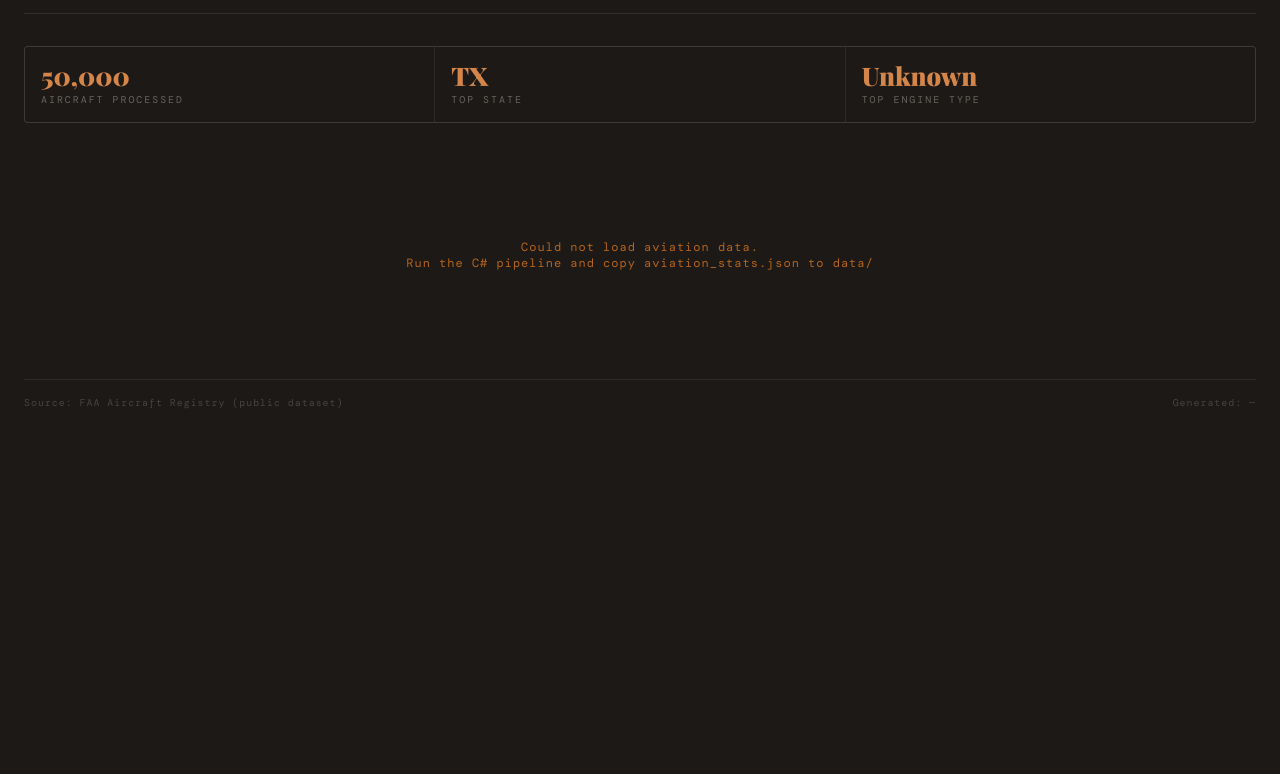
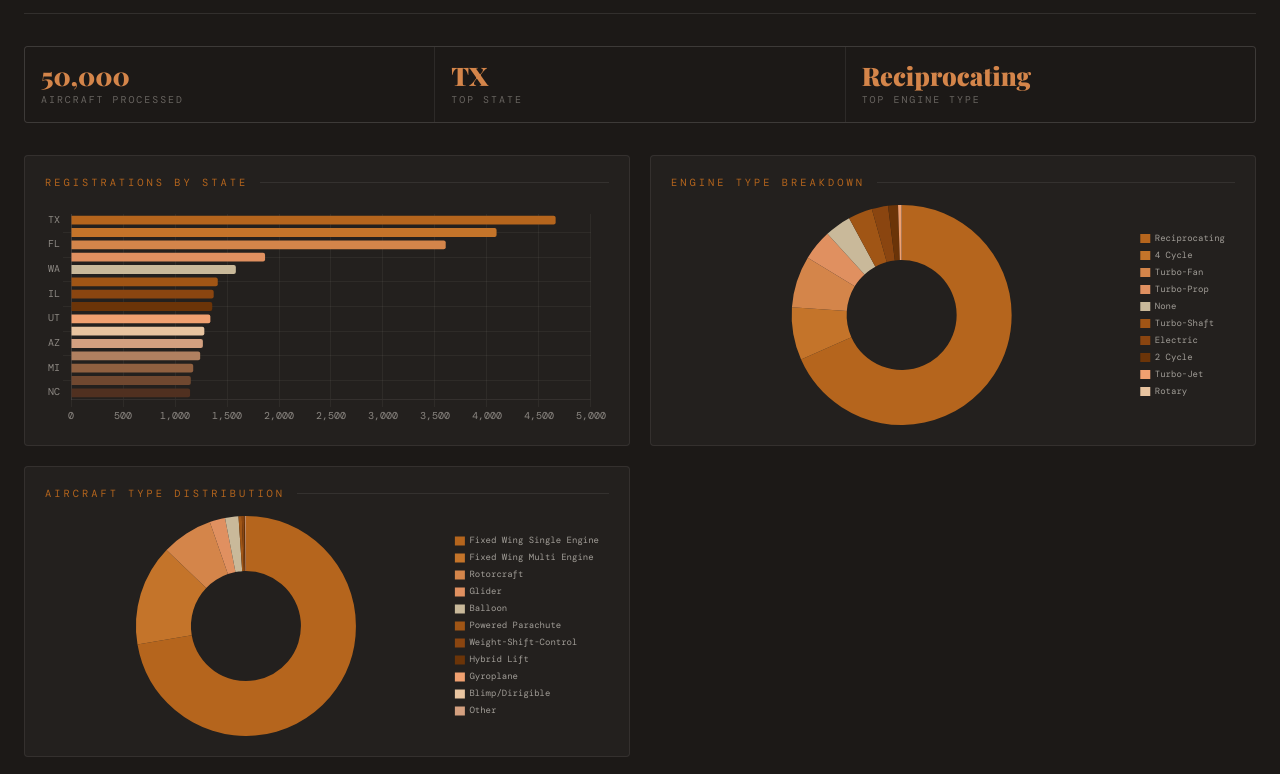
Before and after one commit to Ethan-Reyes/website-rep-reyes, a website: page code/aviation.html in a window 1280 px wide. Shown: the part 97-871 px from the top of the page. Before the commit the page ends 800 px from the top, so only its background shows below. Drawn offline with nearby package versions, Linux system fonts and the light colour scheme.

Commit message:
fix: resolve aviation dashboard pathing, data extraction, and chart rendering

```diff
--- a/code/aviation.html
+++ b/code/aviation.html
@@ -287,7 +287,7 @@
        */
       async function loadDashboard() {
         try {
-          const response = await fetch("/data/aviation_stats.json");
+          const response = await fetch("./data/aviation_stats.json");
           if (!response.ok) throw new Error(`HTTP ${response.status}`);
           const data = await response.json();
           renderDashboard(data);
@@ -320,7 +320,7 @@
         // Format the generated timestamp
         const generated = new Date(data.generatedAt);
         const formatted = generated.toLocaleDateString("en-US", {
-          year: "month",
+          year: "numeric",
           month: "short",
           day: "numeric",
         });
--- a/code/data/aviation_stats.json
+++ b/code/data/aviation_stats.json
@@ -1,5 +1,5 @@
 {
-  "generatedAt": "2026-04-20T00:47:01.6453389Z",
+  "generatedAt": "2026-04-26T05:47:30.8906872Z",
   "totalAircraft": 50000,
   "aircraftByState": [
     {
@@ -65,14 +65,90 @@
   ],
   "aircraftByEngineType": [
     {
-      "engineType": "Unknown",
-      "count": 50000
+      "engineType": "Reciprocating",
+      "count": 34179
+    },
+    {
+      "engineType": "4 Cycle",
+      "count": 3887
+    },
+    {
+      "engineType": "Turbo-Fan",
+      "count": 3793
+    },
+    {
+      "engineType": "Turbo-Prop",
+      "count": 2248
+    },
+    {
+      "engineType": "None",
+      "count": 1933
+    },
+    {
+      "engineType": "Turbo-Shaft",
+      "count": 1775
+    },
+    {
+      "engineType": "Electric",
+      "count": 1197
+    },
+    {
+      "engineType": "2 Cycle",
+      "count": 728
+    },
+    {
+      "engineType": "Turbo-Jet",
+      "count": 247
+    },
+    {
+      "engineType": "Rotary",
+      "count": 13
     }
   ],
   "aircraftByType": [
     {
-      "aircraftType": "Unknown",
-      "count": 50000
+      "aircraftType": "Fixed Wing Single Engine",
+      "count": 36155
+    },
+    {
+      "aircraftType": "Fixed Wing Multi Engine",
+      "count": 7425
+    },
+    {
+      "aircraftType": "Rotorcraft",
+      "count": 3758
+    },
+    {
+      "aircraftType": "Glider",
+      "count": 1139
+    },
+    {
+      "aircraftType": "Balloon",
+      "count": 983
+    },
+    {
+      "aircraftType": "Powered Parachute",
+      "count": 239
+    },
+    {
+      "aircraftType": "Weight-Shift-Control",
+      "count": 154
+    },
+    {
+      "aircraftType": "Hybrid Lift",
+      "count": 73
+    },
+    {
+      "aircraftType": "Gyroplane",
+      "count": 56
+    },
+    {
+      "aircraftType": "Blimp/Dirigible",
+      "count": 15
+    },
+    {
+      "aircraftType": "Other",
+      "count": 3
     }
   ],
   "aircraftByYear": [
```
